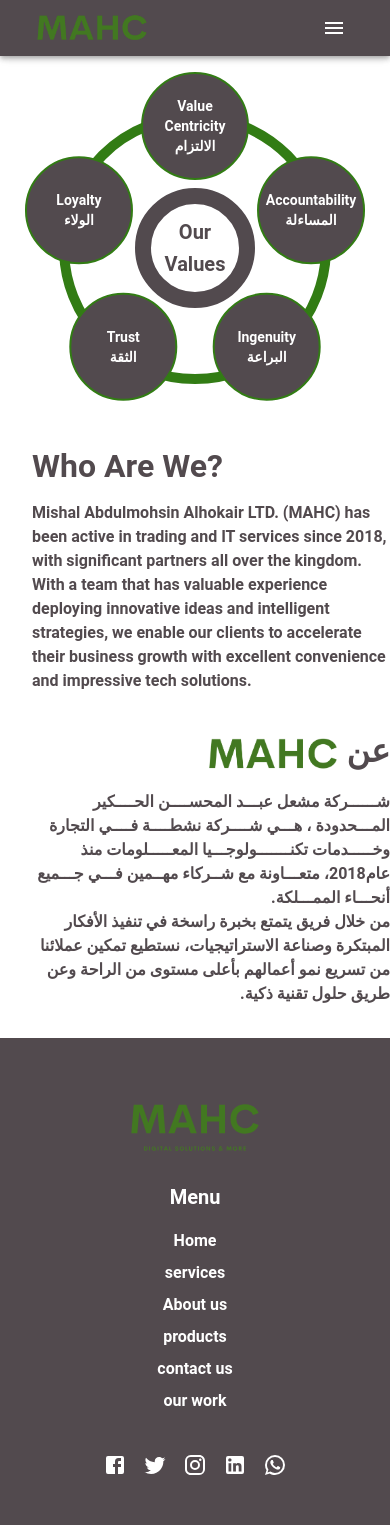
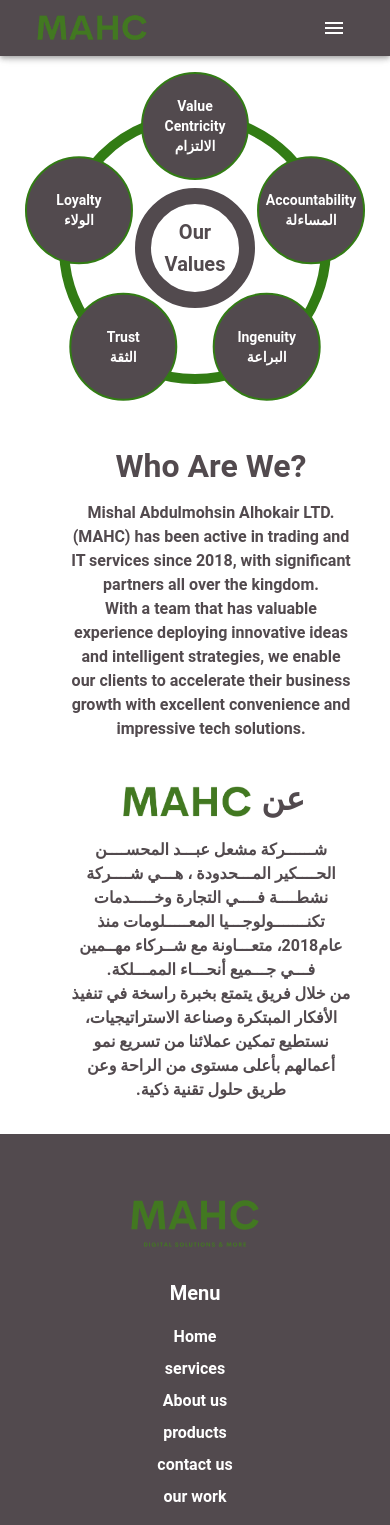
Before and after one commit to yousefo1995/MACH, a React (Create React App) app: page /aboutUs in a window 390 px wide. Shown: the top 1525 px of the page. Built offline with nearby package versions, Linux system fonts and the light colour scheme.

Commit message:
Add a valueCircle component to ourValues and update responsive design for typography in aboutUs page

```diff
--- a/src/Components/AboutUsPageComponents/OurValues.js
+++ b/src/Components/AboutUsPageComponents/OurValues.js
@@ -1,5 +1,6 @@
 import { Stack, Typography } from "@mui/material";
 import React from "react";
+import ValueCircle from "./ValueCircle";
 
 const values = [
   { deg: 270, enTitle: "Value Centricity", arTitle: "اﻻﻟﺘﺰام" },
@@ -8,9 +9,6 @@
   { deg: 126, enTitle: "Trust", arTitle: "اﻟﺜﻘﺔ" },
   { deg: 198, enTitle: "Loyalty", arTitle: "اﻟﻮﻻء" },
 ];
-
-const radius = 196;
-const mobileRadius = 122;
 
 const OurValues = () => {
   return (
@@ -27,65 +25,12 @@
         position="relative"
       >
         {values.map((item, index) => (
-          <Stack
+          <ValueCircle
             key={index}
-            alignItems="center"
-            justifyContent="center"
-            width={{ xs: "88px", sm: "135px" }}
-            height={{ xs: "88px", sm: "135px" }}
-            bgcolor="primary.main"
-            border="2px solid #327C14"
-            borderRadius="50%"
-            position="absolute"
-            padding={1}
-            sx={{
-              transform: {
-                xs: `translate(${
-                  mobileRadius * Math.cos((item.deg * Math.PI) / 180)
-                }px, ${mobileRadius * Math.sin((item.deg * Math.PI) / 180)}px)`,
-                sm: `translate(${
-                  radius * Math.cos((item.deg * Math.PI) / 180)
-                }px, ${radius * Math.sin((item.deg * Math.PI) / 180)}px)`,
-              },
-            }}
-          >
-            <Stack display={{ xs: "none", sm: "block" }}>
-              <Typography
-                variant="h6"
-                align="center"
-                fontWeight="700"
-                color="#fff"
-              >
-                {item.enTitle}
-              </Typography>
-              <Typography
-                variant="h6"
-                align="center"
-                fontWeight="700"
-                color="#fff"
-              >
-                {item.arTitle}
-              </Typography>
-            </Stack>
-            <Stack display={{ xs: "block", sm: "none" }}>
-              <Typography
-                variant="body2"
-                align="center"
-                fontWeight="700"
-                color="#fff"
-              >
-                {item.enTitle}
-              </Typography>
-              <Typography
-                variant="body2"
-                align="center"
-                fontWeight="700"
-                color="#fff"
-              >
-                {item.arTitle}
-              </Typography>
-            </Stack>
-          </Stack>
+            enTitle={item.enTitle}
+            arTitle={item.arTitle}
+            deg={item.deg}
+          />
         ))}
         <Stack
           width={{ xs: "72px", sm: "150px" }}
--- /dev/null
+++ b/src/Components/AboutUsPageComponents/ValueCircle.js
@@ -0,0 +1,60 @@
+import { Stack, Typography } from "@mui/material";
+import React from "react";
+
+const ValueCircle = ({ enTitle, arTitle, deg }) => {
+  const radius = 196;
+  const mobileRadius = 122;
+
+  return (
+    <Stack
+      alignItems="center"
+      justifyContent="center"
+      width={{ xs: "88px", sm: "135px" }}
+      height={{ xs: "88px", sm: "135px" }}
+      bgcolor="primary.main"
+      border="2px solid #327C14"
+      borderRadius="50%"
+      position="absolute"
+      padding={1}
+      sx={{
+        transform: {
+          xs: `translate(${mobileRadius * Math.cos((deg * Math.PI) / 180)}px, ${
+            mobileRadius * Math.sin((deg * Math.PI) / 180)
+          }px)`,
+          sm: `translate(${radius * Math.cos((deg * Math.PI) / 180)}px, ${
+            radius * Math.sin((deg * Math.PI) / 180)
+          }px)`,
+        },
+      }}
+    >
+      <Stack display={{ xs: "none", sm: "block" }}>
+        <Typography variant="h6" align="center" fontWeight="700" color="#fff">
+          {enTitle}
+        </Typography>
+        <Typography variant="h6" align="center" fontWeight="700" color="#fff">
+          {arTitle}
+        </Typography>
+      </Stack>
+      <Stack display={{ xs: "block", sm: "none" }}>
+        <Typography
+          variant="body2"
+          align="center"
+          fontWeight="700"
+          color="#fff"
+        >
+          {enTitle}
+        </Typography>
+        <Typography
+          variant="body2"
+          align="center"
+          fontWeight="700"
+          color="#fff"
+        >
+          {arTitle}
+        </Typography>
+      </Stack>
+    </Stack>
+  );
+};
+
+export default ValueCircle;
--- a/src/Pages/AboutUsPage.js
+++ b/src/Pages/AboutUsPage.js
@@ -1,13 +1,14 @@
 import React, { useEffect } from "react";
 import { Typography, Container, Stack } from "@mui/material";
 import logo from "../Components/images/LogoCropped.png";
-import aboutUsBackround from "../Components/images/aboutUsBackground.jpg";
 import OurValues from "../Components/AboutUsPageComponents/OurValues";
 
 const textData = {
   enTitle: "Who Are We?",
-  enParagraph:
-    " Mishal Abdulmohsin Alhokair LTD. (MAHC) has been active in trading and IT services since 2018, with significant partners all over the kingdom. With a team that has valuable experience deploying innovative ideas and intelligent strategies, we enable our clients to accelerate their business growth with excellent convenience and impressive tech solutions.",
+  enParagraph1:
+    " Mishal Abdulmohsin Alhokair LTD. (MAHC) has been active in trading and IT services since 2018, with significant partners all over the kingdom.",
+  enParagraph2:
+    " With a team that has valuable experience deploying innovative ideas and intelligent strategies, we enable our clients to accelerate their business growth with excellent convenience and impressive tech solutions.",
   arTitle: "عن",
   arParagraph1:
     "ﺷــــــﺮﻛﺔ ﻣﺸﻌﻞ ﻋﺒـــﺪ اﻟﻤﺤﺴــــﻦ اﻟﺤــــﻜﻴﺮ اﻟﻤـــﺤﺪودة ، ﻫـــﻲ ﺷــــﺮﻛﺔ ﻧﺸﻄــــﺔ ﻓــــﻲ اﻟﺘﺠﺎرة وﺧـــــﺪﻣﺎت ﺗﻜﻨـــــــﻮﻟﻮﺟـــﻴﺎ اﻟﻤﻌـــــﻠﻮﻣﺎت ﻣﻨﺬ ﻋﺎم2018، ﻣﺘﻌـــﺎوﻧﺔ ﻣﻊ ﺷــﺮﻛﺎء ﻣﻬــﻤﻴﻦ ﻓـــﻲ ﺟـــﻤﻴﻊ أﻧﺤـــﺎء اﻟﻤﻤـــﻠﻜﺔ. ",
@@ -22,13 +23,7 @@
 
   return (
     <Stack>
-      <Container
-        maxWidth="xl"
-        // sx={{
-        //   width: "100%",
-        //   alignItems: "center",
-        // }}
-      >
+      <Container maxWidth="xl">
         <Stack
           flexDirection={{ xs: "column-reverse", lg: "row" }}
           justifyContent="space-between"
@@ -36,39 +31,60 @@
         >
           <Stack
             color="primary.main"
-            // alignItems="center"
             width={{ xs: "100%", lg: "45%" }}
-            // px={{ xs: 4, md: 22 }}
             mx={2}
             justifyContent="space-evenly"
+            alignItems={{ xs: "center", lg: "initial" }}
           >
-            <Stack>
-              <Typography variant="h1" mb={2}>
+            <Stack width={{ xs: "80%", lg: "100%" }}>
+              <Typography
+                variant="h1"
+                mb={2}
+                textAlign={{ xs: "center", lg: "initial" }}
+              >
                 {textData.enTitle}
               </Typography>
-              <Typography variant="body1">{textData.enParagraph}</Typography>
+              <Typography
+                variant="body1"
+                textAlign={{ xs: "center", lg: "initial" }}
+              >
+                {textData.enParagraph1}
+              </Typography>
+              <Typography
+                variant="body1"
+                textAlign={{ xs: "center", lg: "initial" }}
+              >
+                {textData.enParagraph2}
+              </Typography>
             </Stack>
-            <Stack>
+            <Stack width={{ xs: "80%", lg: "100%" }}>
               <Stack
                 flexDirection="row"
                 mt={4}
                 mb={1}
                 alignItems="center"
-                alignSelf="flex-end"
+                alignSelf={{ xs: "center", lg: "flex-end" }}
               >
                 <img src={logo} alt="Company logo" style={{ width: "140px" }} />
                 <Typography variant="h1" gutterBottom pt={1} ml={0.5}>
                   {textData.arTitle}
                 </Typography>
               </Stack>
-              <Typography variant="body1" dir="rtl" align="right">
+              <Typography
+                variant="body1"
+                dir="rtl"
+                textAlign={{ xs: "center", lg: "initial" }}
+              >
                 {textData.arParagraph1}
               </Typography>
-              <Typography variant="body1" dir="rtl" align="right">
+              <Typography
+                variant="body1"
+                dir="rtl"
+                textAlign={{ xs: "center", lg: "initial" }}
+              >
                 {textData.arParagraph2}
               </Typography>
             </Stack>
-            {/* </Paper> */}
           </Stack>
           <Stack
             width={{ xs: "100%", lg: "50%" }}
```
